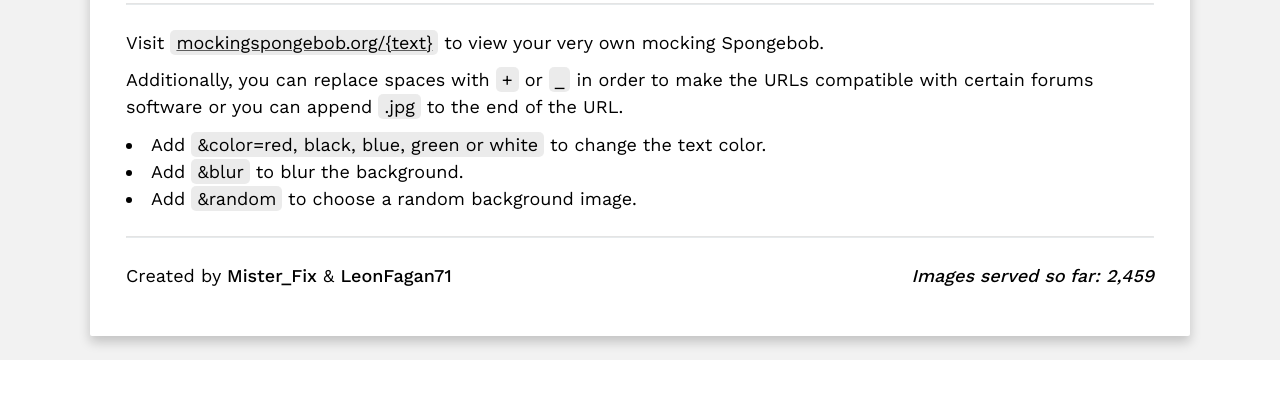
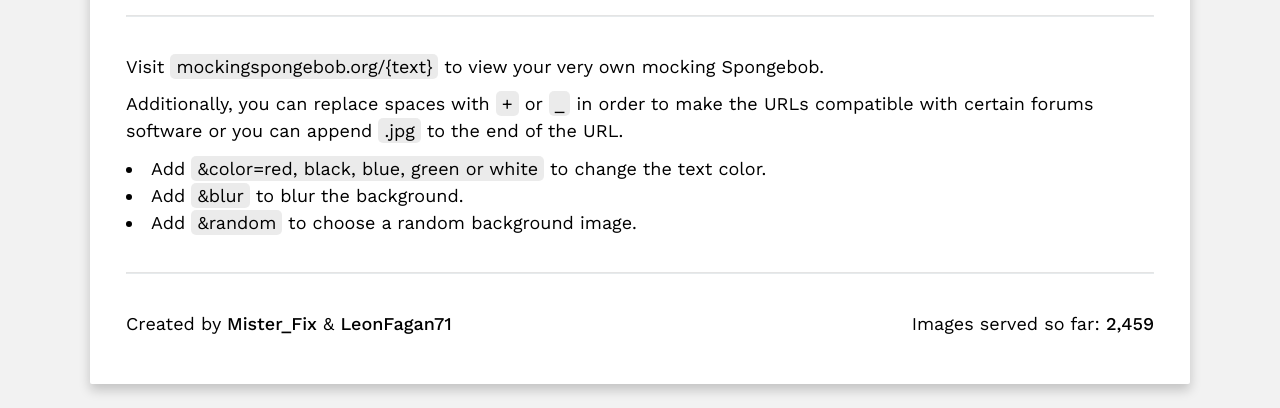
Before and after one commit to MisterFixx/MockingSpongebob.org, a PHP site: page / in a window 1280 px wide. Shown: the part 494-902 px from the top of the page. Before the commit the page ends 854 px from the top, so only its background shows below. Run offline with PHP 8.4, Linux system fonts and the light colour scheme.

Commit message:
Small style changes

```diff
--- a/assets/css/main.css
+++ b/assets/css/main.css
@@ -24,10 +24,6 @@ h1, h2, h3, h4, h5, h6 {
     font-weight: 400;
     line-height: 1.1em;
 }
-a{
-    text-decoration: underline;
-    text-decoration-color: rgba(0,0,0,0.6);
-}
 em, i {
     font-style: italic;
 }
@@ -41,7 +37,7 @@ ul{
 }
 
 hr{
-    margin: 24px 0px;
+    margin: 36px 0px;
     border-color: rgba(25, 60, 77, 0.1);
 }
 
--- a/index.php
+++ b/index.php
@@ -58,7 +58,7 @@
                 <hr>
                 <section class="credits">
                     <p>Created by <b>Mister_Fix</b> & <b>LeonFagan71</b></p>
-                    <p><i><b>Images served so far: 2,459</b></i></p>
+                    <p>Images served so far: <b>2,459</b></p>
                 </section>
             </div>
         </main>
```
